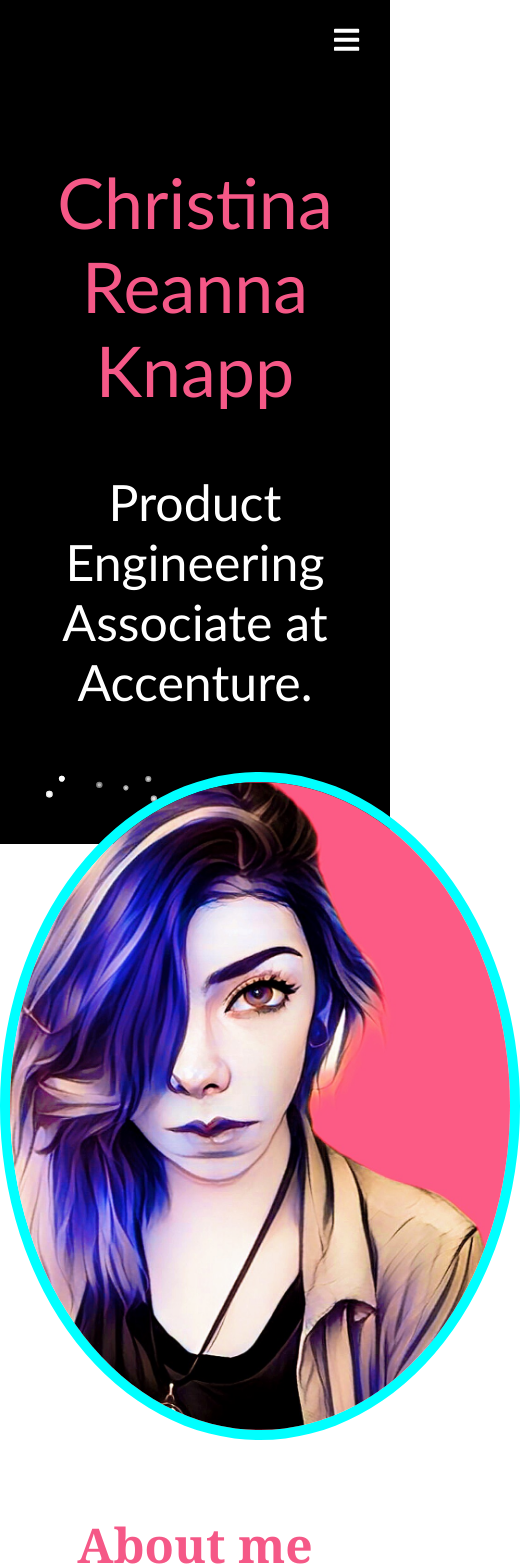
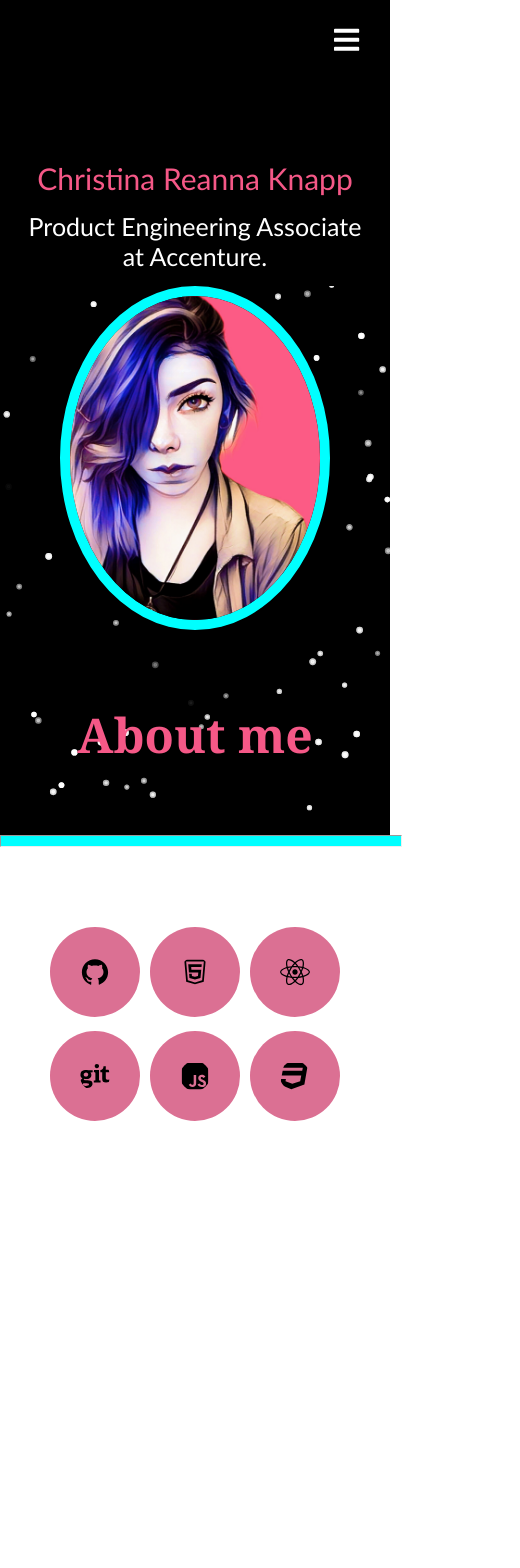
Before and after one commit to christinareanna/christinareanna.github.io, a React (Create React App) app: page / in a window 390 px wide. Shown: the top 1568 px of the page, 520 px wide, since content can reach past the window. After the commit the page ends 1130 px from the top, so only its background shows below. Built offline with nearby package versions, Linux system fonts and the light colour scheme.

Commit message:
Added more responsive design

```diff
--- a/src/App.css
+++ b/src/App.css
@@ -200,8 +200,26 @@ hr {
     overflow-x: hidden;
   }
 
+  #target {
+    font-size: 30px;
+  }
+
+  #desc {
+    font-size: 25px;
+    width: auto;
+    padding: 15px;
+  }
+
+  img {
+    width: 250px;
+  }
+
   .icon {
-    padding: 20px;
+    width: 30px;
+    height: 30px;
+    margin: 5px;
+    color: black;
+    background-color: palevioletred;
   }
 }
 
@@ -255,9 +273,26 @@ hr {
     display: inline;
   }
 
-  .photo5 {
-    width: 200px;
-    margin-top: 40px;
+  #target {
+    font-size: 30px;
+  }
+
+  #desc {
+    font-size: 25px;
+    width: auto;
+    padding: 15px;
+  }
+
+  img {
+    width: 250px;
+  }
+
+  .icon {
+    width: 30px;
+    height: 30px;
+    margin: 5px;
+    color: black;
+    background-color: palevioletred;
   }
 }
 
@@ -271,6 +306,28 @@ hr {
     display: grid;
     overflow-x: hidden;
     max-width: 100%;
+  }
+
+  #target {
+    font-size: 30px;
+  }
+
+  #desc {
+    font-size: 25px;
+    width: auto;
+    padding: 15px;
+  }
+
+  img {
+    width: 250px;
+  }
+
+  .icon {
+    width: 30px;
+    height: 30px;
+    margin: 5px;
+    color: black;
+    background-color: palevioletred;
   }
 }
 
@@ -299,10 +356,26 @@ hr {
     overflow-x: hidden;
   }
 
+  #target {
+    font-size: 30px;
+  }
+
+  #desc {
+    font-size: 25px;
+    width: auto;
+    padding: 15px;
+  }
+
+  img {
+    width: 250px;
+  }
+
   .icon {
-    width: 20px;
-    height: 20px;
-    background-color: rgb(111, 8, 69);
+    width: 30px;
+    height: 30px;
+    margin: 5px;
+    color: black;
+    background-color: palevioletred;
   }
 
 }
@@ -314,6 +387,13 @@ hr {
     font-size: 8px;
   }
 
+
+  .sidebar {
+    width: auto;
+    display: grid;
+    overflow-x: hidden;
+  }
+
   #target {
     font-size: 30px;
   }
@@ -322,12 +402,6 @@ hr {
     font-size: 25px;
     width: auto;
     padding: 15px;
-  }
-
-  .sidebar {
-    width: auto;
-    display: grid;
-    overflow-x: hidden;
   }
 
   img {
--- a/src/components/Sidebar/index.js
+++ b/src/components/Sidebar/index.js
@@ -44,13 +44,13 @@ const Sidebar = () => {
             <span>Go to about</span>
           </div> */}
           <SidebarItem id="blogs" style={{ width: "100%", margin: "3em 0", }}>
-            <Link to="/blogs" onClick={toggle} style={{ color: "#FF1493", fontSize: "44px", textDecoration: "none" }}>Blogs</Link>
+            <Link to="/blogs" onClick={toggle} style={{ color: "#F55887", fontSize: "44px", textDecoration: "none" }}>Blogs</Link>
           </SidebarItem>
           <SidebarItem id="home" style={{ width: "100%", margin: "3em 0", }}>
-            <Link to="/" onClick={toggle} style={{ color: "#FF1493", fontSize: "44px", textDecoration: "none" }}>Home</Link>
+            <Link to="/" onClick={toggle} style={{ color: "#F55887", fontSize: "44px", textDecoration: "none" }}>Home</Link>
           </SidebarItem>
           <SidebarItem id="contact" style={{ width: "100%", margin: "3em 0", }}>
-            <Link to="/contact" onClick={toggle} style={{ color: "#FF1493", fontSize: "44px", textDecoration: "none" }}>Contact</Link>
+            <Link to="/contact" onClick={toggle} style={{ color: "#F55887", fontSize: "44px", textDecoration: "none" }}>Contact</Link>
           </SidebarItem>
         </SidebarMenu>
       </SidebarWrapper>
```
